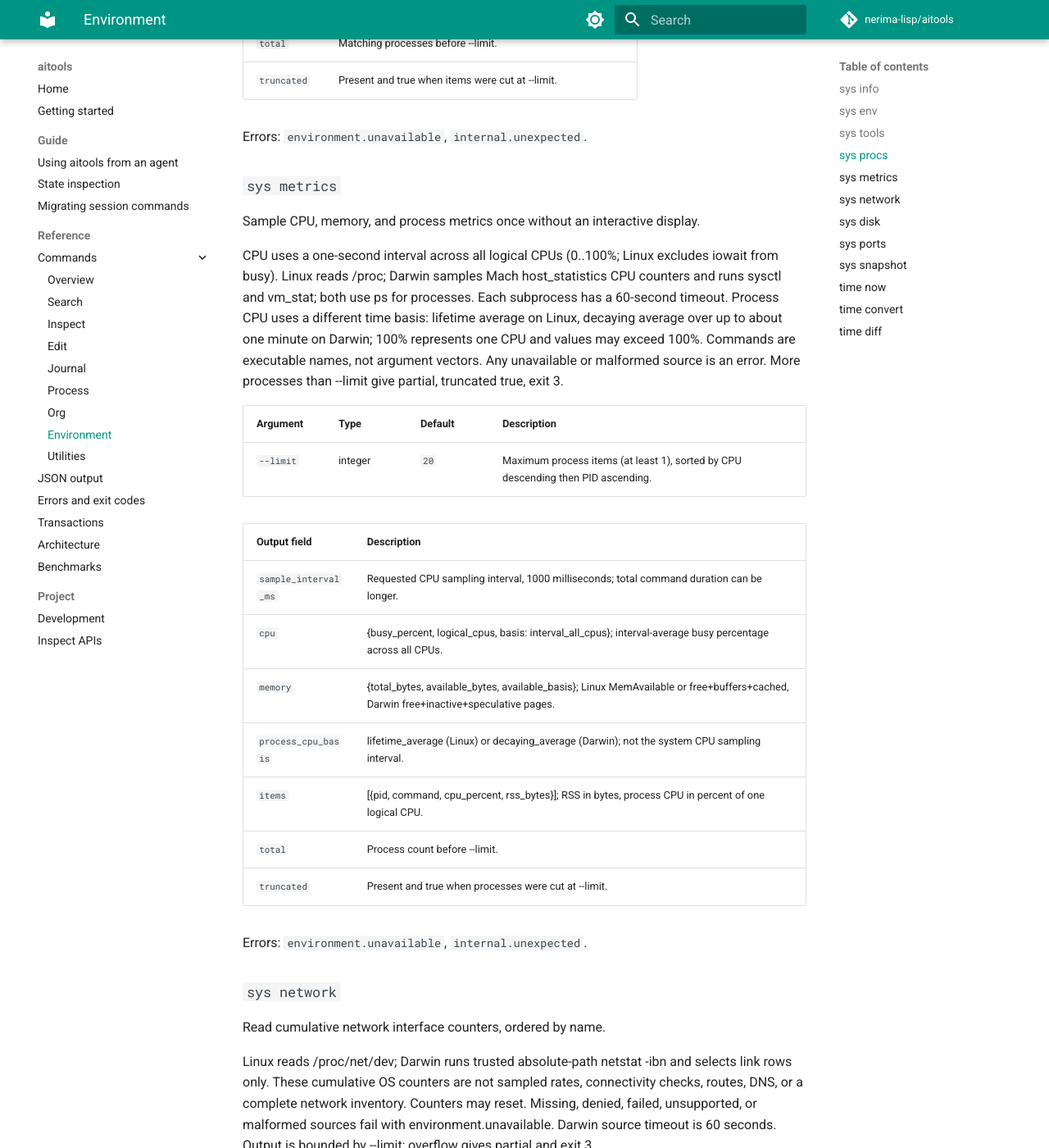
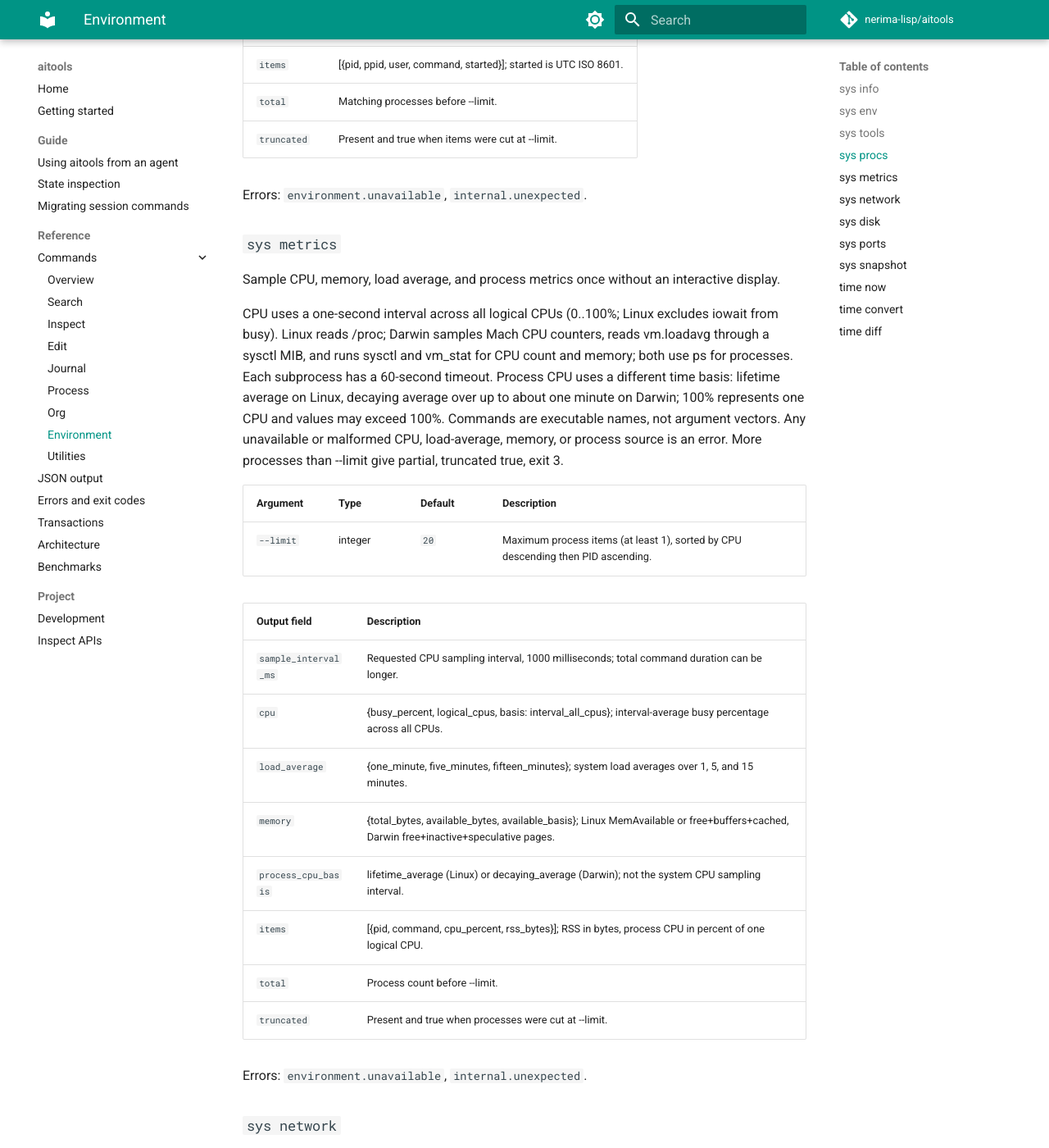
Before and after one commit to nerima-lisp/aitools, an MkDocs documentation site: the page built from docs/src/reference/commands/env.md, in a window 1280 px wide and 1400 px high, scrolled down 2519 px. Shown: the whole window at 82% size. Built offline with MkDocs 1.6.1 and Material for MkDocs 9.7.7, drawn with Linux system fonts in a browser that asks for light colours; comment, search, counter and statistics services are not loaded; some of the changed text lies outside the part shown.

Commit message:
feat(env): report uptime and system load averages

```diff
--- a/docs/src/reference/commands/env.md
+++ b/docs/src/reference/commands/env.md
@@ -4,9 +4,9 @@
 
 ### `sys info` {#sys-info}
 
-Describe the host: OS, architecture, CPUs, user, memory, and the workspace's disk.
+Describe the host: OS, architecture, CPUs, user, uptime, memory, and the workspace's disk.
 
-Linux reads /proc; Darwin runs sysctl and vm_stat. Memory available is MemAvailable on Linux and free+inactive+speculative pages on Darwin. Unknown values are null.
+Linux reads /proc; Darwin reads uptime through the kern.boottime sysctl MIB and uses sysctl and vm_stat for CPU and memory. Unknown `cpus`, `memory.total`, and `memory.available` values are null; an unavailable uptime source returns environment.unavailable.
 
 | Output field | Description |
 |---|---|
@@ -17,11 +17,12 @@ Linux reads /proc; Darwin runs sysctl and vm_stat. Memory available is MemAvaila
 | `user` | User name. |
 | `uid` | Real user id. |
 | `hostname` | Host name. |
+| `uptime_seconds` | Elapsed seconds since boot from /proc/uptime on Linux or kern.boottime on Darwin. |
 | `shell` | $SHELL, or null. |
 | `memory` | {total, available} in bytes. |
 | `disk` | {total, available} in bytes for the file system of the workspace root. |
 
-Errors: `internal.unexpected`.
+Errors: `environment.unavailable`, `internal.unexpected`.
 
 ### `sys env` {#sys-env}
 
@@ -80,9 +81,9 @@ Errors: `environment.unavailable`, `internal.unexpected`.
 
 ### `sys metrics` {#sys-metrics}
 
-Sample CPU, memory, and process metrics once without an interactive display.
+Sample CPU, memory, load average, and process metrics once without an interactive display.
 
-CPU uses a one-second interval across all logical CPUs (0..100%; Linux excludes iowait from busy). Linux reads /proc; Darwin samples Mach host_statistics CPU counters and runs sysctl and vm_stat; both use ps for processes. Each subprocess has a 60-second timeout. Process CPU uses a different time basis: lifetime average on Linux, decaying average over up to about one minute on Darwin; 100% represents one CPU and values may exceed 100%. Commands are executable names, not argument vectors. Any unavailable or malformed source is an error. More processes than --limit give partial, truncated true, exit 3.
+CPU uses a one-second interval across all logical CPUs (0..100%; Linux excludes iowait from busy). Linux reads /proc; Darwin samples Mach CPU counters, reads vm.loadavg through a sysctl MIB, and runs sysctl and vm_stat for CPU count and memory; both use ps for processes. Each subprocess has a 60-second timeout. Process CPU uses a different time basis: lifetime average on Linux, decaying average over up to about one minute on Darwin; 100% represents one CPU and values may exceed 100%. Commands are executable names, not argument vectors. Any unavailable or malformed CPU, load-average, memory, or process source is an error. More processes than --limit give partial, truncated true, exit 3.
 
 | Argument | Type | Default | Description |
 |---|---|---|---|
@@ -92,6 +93,7 @@ CPU uses a one-second interval across all logical CPUs (0..100%; Linux excludes
 |---|---|
 | `sample_interval_ms` | Requested CPU sampling interval, 1000 milliseconds; total command duration can be longer. |
 | `cpu` | {busy_percent, logical_cpus, basis: interval_all_cpus}; interval-average busy percentage across all CPUs. |
+| `load_average` | {one_minute, five_minutes, fifteen_minutes}; system load averages over 1, 5, and 15 minutes. |
 | `memory` | {total_bytes, available_bytes, available_basis}; Linux MemAvailable or free+buffers+cached, Darwin free+inactive+speculative pages. |
 | `process_cpu_basis` | lifetime_average (Linux) or decaying_average (Darwin); not the system CPU sampling interval. |
 | `items` | [{pid, command, cpu_percent, rss_bytes}]; RSS in bytes, process CPU in percent of one logical CPU. |
```
Also changed, not shown: docs/src/guide/agents.md (+2 -0 lines), docs/src/guide/session-migration.md (+2 -2 lines), docs/src/reference/commands/index.md (+2 -2 lines), 16 other files.
